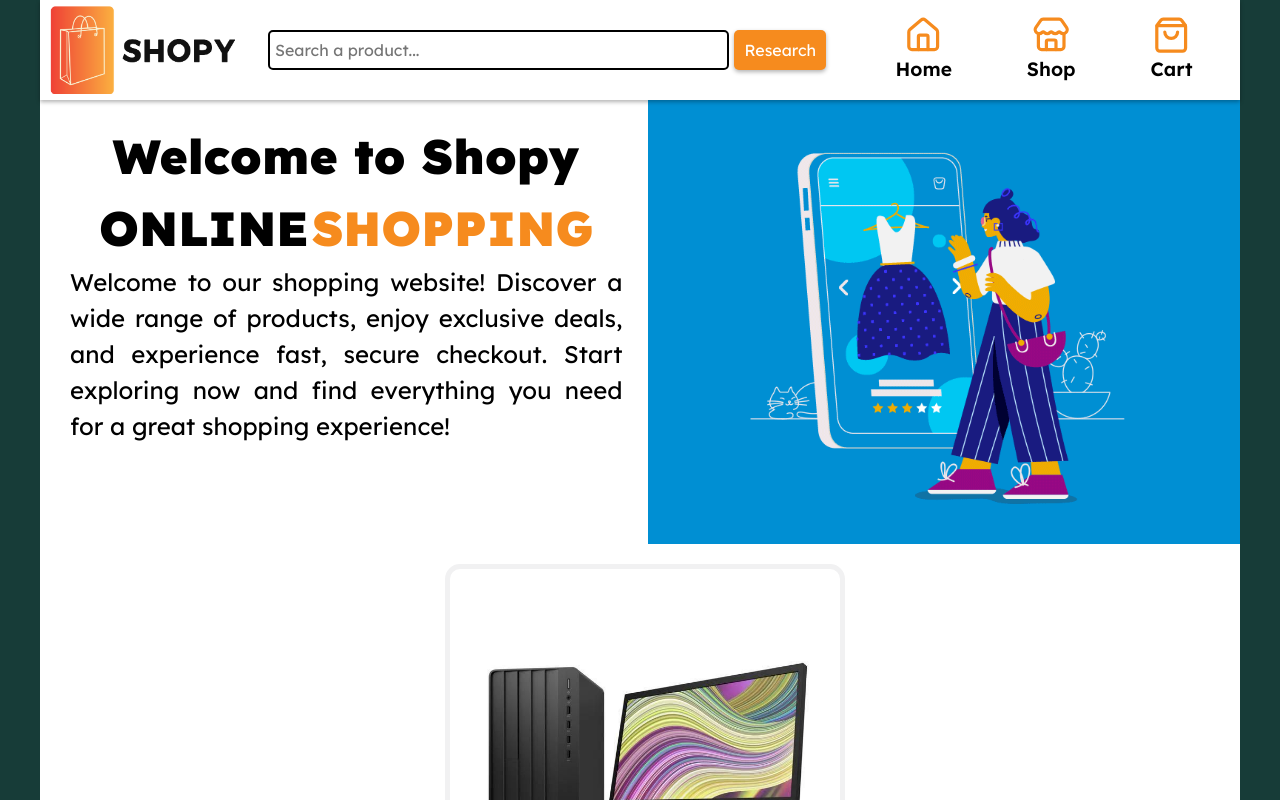
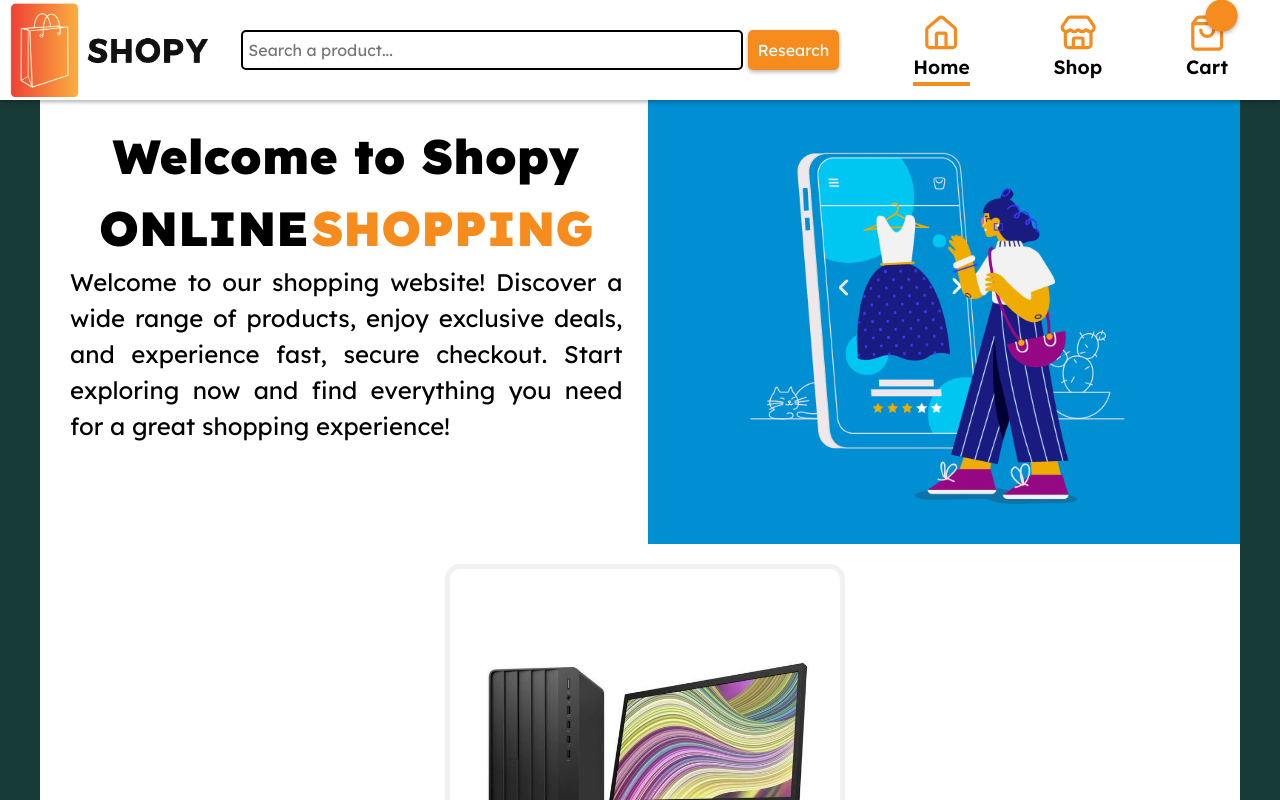
Before and after one commit to chacka1315/shopping-cart, a React (Vite) app: page / in a window 1280 px wide. Shown: the top 800 px of the page. Built offline with nearby package versions, Linux system fonts and the light colour scheme.

Commit message:
Finish writing the Header components. I style it and write some tests for that component.

```diff
--- a/src/features/Header.jsx
+++ b/src/features/Header.jsx
@@ -2,30 +2,48 @@ import styles from './Header.module.css';
 import { House, ShoppingBag, Store, Menu, X } from 'lucide-react';
 import { Input, Button } from '../shared/SharedComponents';
 import { useState } from 'react';
-import { NavLink } from 'react-router';
+import { NavLink, Link } from 'react-router';
+import { getfilteredShop } from '../utils';
 
-const Header = function () {
+const Header = function ({ cartCount, updateItems, shopData }) {
   const [searchValue, setSearchValue] = useState('');
   const [isOpen, setIsOpen] = useState(false);
 
+  const toggleMenu = () => {
+    setIsOpen((prev) => !prev);
+  };
+  const closeMenu = () => {
+    setIsOpen(false);
+  };
   const handleChange = (e) => {
-    setSearchValue(e.target.value);
+    const value = e.target.value;
+    setSearchValue(value);
+    if (value.trim() === '') {
+      updateItems(shopData);
+    }
   };
 
-  const handleSubmit = (e) => {
+  const handleSearchSubmit = (e) => {
     e.preventDefault();
+    const filteredItems = getfilteredShop(shopData, searchValue);
+    updateItems(filteredItems);
   };
 
-  const toggleMenu = () => {
-    setIsOpen(!isOpen);
-  };
   return (
     <header>
       <div className={styles.logo}>
-        <img src="/logo.png" alt="logo" />
+        <Link to="/">
+          <img src="/logo.png" alt="logo" />
+        </Link>
       </div>
-
-      <form aria-label="serch form">
+      <button
+        aria-label="menu opener"
+        onClick={toggleMenu}
+        className={styles.openBtn}
+      >
+        <Menu />
+      </button>
+      <form aria-label="search product">
         <Input
           onChange={handleChange}
           value={searchValue}
@@ -33,54 +51,68 @@ const Header = function () {
           type="search"
           placeholder="Search a product..."
         />
-        <Button onClick={handleSubmit} name="Research" type="Submit" />
+        <Button onClick={handleSearchSubmit} name="Research" type="Submit" />
       </form>
 
       <nav>
-        <NavLink to="/" end>
+        <NavLink
+          to="/"
+          end
+          className={({ isActive }) => (isActive ? styles.activeLink : '')}
+        >
           <House className={styles.icon} />
           Home
         </NavLink>
-        <NavLink to="#">
+        <NavLink
+          to="shoppage"
+          className={({ isActive }) => (isActive ? styles.activeLink : '')}
+        >
           <Store className={styles.icon} />
           Shop
         </NavLink>
-        <NavLink to="#">
-          <ShoppingBag className={styles.icon} />
-          Cart
-        </NavLink>
+        <div className={styles.cart}>
+          <span className={styles.itemsCount}>
+            {cartCount >= 100 ? '99+' : cartCount}
+          </span>
+          <NavLink
+            to="cart"
+            onClick={() => setIsOpen(false)}
+            className={({ isActive }) => (isActive ? styles.activeLink : '')}
+          >
+            <ShoppingBag className={styles.icon} />
+            Cart
+          </NavLink>
+        </div>
       </nav>
-      <button aria-label="Menu" onClick={toggleMenu} className={styles.openBtn}>
-        <Menu />
-      </button>
 
-      <DropdownMenu isOpen={isOpen} toggleMenu={toggleMenu} />
+      {isOpen && <DropdownMenu isOpen={isOpen} closeMenu={closeMenu} />}
     </header>
   );
 };
 
-function DropdownMenu({ isOpen, toggleMenu }) {
+function DropdownMenu({ isOpen, closeMenu }) {
   return (
     <div
       className={`${styles.menu} ${isOpen ? styles.showMenu : styles.hideMenu}`}
+      data-testid="menu"
     >
       <button
         aria-label="close"
         className={styles.closeBtn}
-        onClick={toggleMenu}
+        onClick={closeMenu}
       >
         <X />
       </button>
 
-      <NavLink to="/" end>
+      <NavLink to="/" end onClick={closeMenu}>
         <House className={styles.icon} />
         Home
       </NavLink>
-      <NavLink to="#">
+      <NavLink to="shoppage" onClick={closeMenu}>
         <Store className={styles.icon} />
         Shop
       </NavLink>
-      <NavLink to="#">
+      <NavLink to="cart" onClick={closeMenu}>
         <ShoppingBag className={styles.icon} />
         Cart
       </NavLink>
--- a/src/features/Header.module.css
+++ b/src/features/Header.module.css
@@ -2,7 +2,6 @@ header {
   display: grid;
   grid-template-columns: 0.5fr 1.5fr 1fr;
   background-color: var(--secondary-color);
-  margin: 0 40px;
   padding: 0 10px;
   gap: 2em;
   box-shadow: var(--shadow-on-white);
@@ -33,10 +32,11 @@ nav a {
   text-decoration: none;
   font-weight: 600;
   font-size: 1.2rem;
+  border-bottom: 4px solid transparent;
 }
 
-nav a.active {
-  border-bottom: 4px solid var(--primary-color);
+nav a.activeLink {
+  border-bottom-color: var(--primary-color);
 }
 
 header form input {
@@ -67,23 +67,20 @@ header form {
 
 nav a svg {
   color: var(--primary-color);
-  /* width: 40px;
-  height: 40px; */
   width: 2em;
   height: 2em;
 }
 
 .showMenu {
-  visibility: visible;
-  animation: open 0.3s ease-out;
+  display: flex;
+  animation: open 0.2s ease-out;
 }
 
 .hideMenu {
-  visibility: hidden;
+  display: none;
 }
 
 .menu {
-  display: flex;
   flex-direction: column;
   height: 60vh;
   width: 80vw;
@@ -133,6 +130,27 @@ nav a svg {
   height: 40px;
   stroke-width: 3px;
 }
+.cart {
+  position: relative;
+}
+.itemsCount {
+  position: absolute;
+  top: 0;
+  right: 0;
+  transform: translate(30%, -45%);
+  background-color: var(--primary-color);
+  color: var(--secondary-color);
+  box-shadow: var(--shadow-on-white);
+  font-weight: 500;
+  height: 30px;
+  width: 30px;
+  border-radius: 50%;
+  display: flex;
+  justify-content: center;
+  align-items: center;
+  padding: 16px;
+  font-size: 16px;
+}
 @keyframes open {
   from {
     transform: translateX(-100%);
@@ -148,22 +166,48 @@ nav a svg {
     display: inline-block;
   }
   header {
-    grid-template-columns: 1fr 50px;
+    grid-template-columns: 40px 1fr 60px;
+    gap: 5px;
     margin: 0;
   }
   .logo {
     display: none;
   }
 
-  nav {
+  nav > a:first-child,
+  nav > a:nth-child(2) {
     display: none;
+  }
+  nav a {
+    font-size: 14px;
+    border-bottom: none;
+  }
+  .itemsCount {
+    height: 25px;
+    width: 25px;
+    font-size: 14px;
+    padding: 14px;
+    transform: translate(45%, -55%);
+  }
+
+  .cart svg {
+    width: 1.5em;
+    height: 1.5em;
+  }
+  header form button {
+    padding: 5px 4px;
+    font-size: 14px;
+  }
+  header form input {
+    width: 100%;
+    height: 30px;
+    border-width: 1px;
   }
 }
 
 @media (min-width: 701px) and (max-width: 1000px) {
   header {
     grid-template-columns: 1.5fr 1fr;
-    margin: 0 20px;
   }
 
   .openBtn {
```
Also changed, not shown: 1 other file (tests, documents, lock files or other folders).
